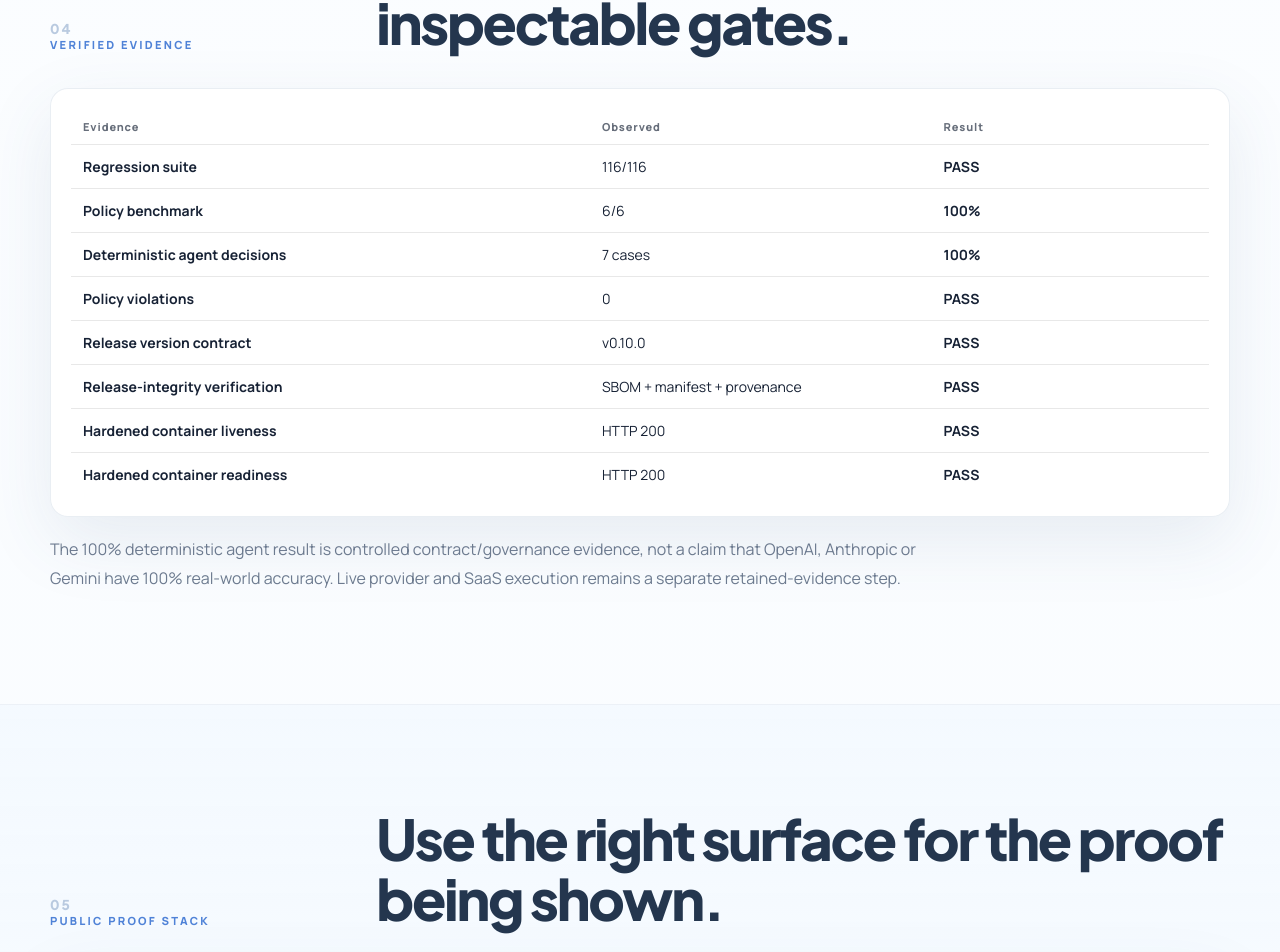
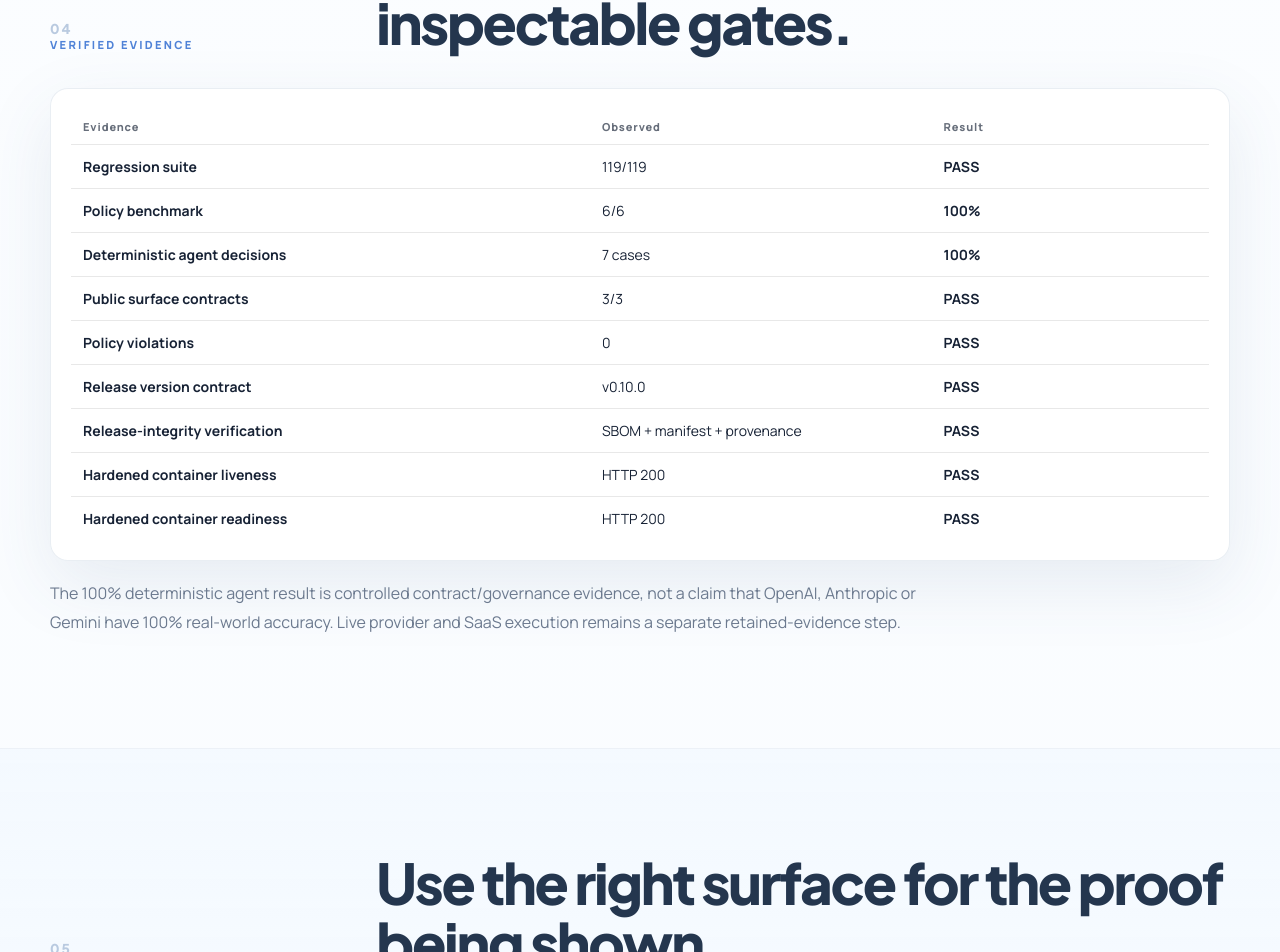
Before and after one commit to h00w/h00w.github.io, a Next.js app: page /projects/autonomous-revenue-ops in a window 1280 px wide. Shown: the part 4652-5604 px from the top of the page. Built offline with nearby package versions, Linux system fonts and the light colour scheme.

Commit message:
docs: align portfolio evidence with Phase 11 validation

```diff
--- a/app/projects/autonomous-revenue-ops/page.tsx
+++ b/app/projects/autonomous-revenue-ops/page.tsx
@@ -26,9 +26,10 @@ const controls = [
 ];
 
 const evidence = [
-  ["Regression suite", "116/116", "PASS"],
+  ["Regression suite", "119/119", "PASS"],
   ["Policy benchmark", "6/6", "100%"],
   ["Deterministic agent decisions", "7 cases", "100%"],
+  ["Public surface contracts", "3/3", "PASS"],
   ["Policy violations", "0", "PASS"],
   ["Release version contract", "v0.10.0", "PASS"],
   ["Release-integrity verification", "SBOM + manifest + provenance", "PASS"],
```
